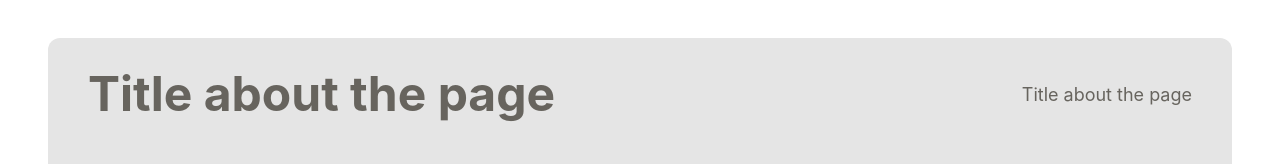
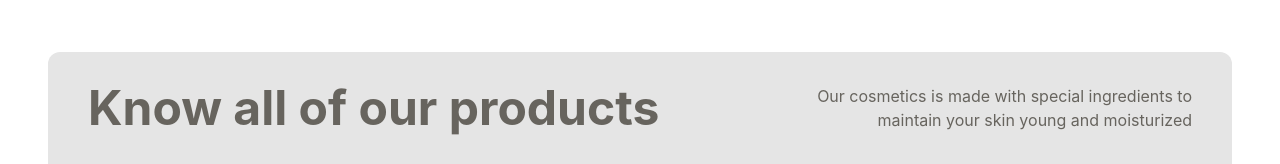
Before and after one commit to leticiaanobre/skincare_store, a Next.js app: page / in a window 1280 px wide. Shown: the part 1692-1856 px from the top of the page. Built offline with nearby package versions, Linux system fonts and the light colour scheme; grey boxes are pictures that could not be loaded.

Commit message:
💄 style: text layout

```diff
--- a/src/pages/Products/Products.tsx
+++ b/src/pages/Products/Products.tsx
@@ -54,18 +54,18 @@ export default function Products() {
         {
             id: 5,
             name: 'Peptídeos',
-            description: 'LSua pele mais hidratada e fortificada',
+            description: 'Sua pele mais hidratada e fortificada',
             price: '$22.00',
             image: img5,
         },
     ];
 
     return (
-        <Box minHeight="100vh" id="about" overflowY="auto" display="flex" alignItems="center" justifyContent="center" p={12}>
+        <Box minHeight="100vh" id="about" overflowY="auto" display="flex" alignItems="center" justifyContent="center" px={12} py={20}>
             <Flex direction="column" alignItems="center" height="100%" w="full" bgColor="tertiary" borderRadius={12}>
                 <Flex direction="row" alignItems="center" justifyContent="space-between" px={10} py={8} w='full'>
-                    <Heading size='2xl' color="primary">Title about the page</Heading>
-                    <Text color='primary' fontSize='lg'>Title about the page</Text>
+                    <Heading size='2xl' color="primary">Know all of our products</Heading>
+                    <Text color='primary' fontSize='md' align='end' w='40%'>Our cosmetics is made with special ingredients to maintain your skin young and moisturized</Text>
                 </Flex>
 
                 {/* Carrossel */}
```
